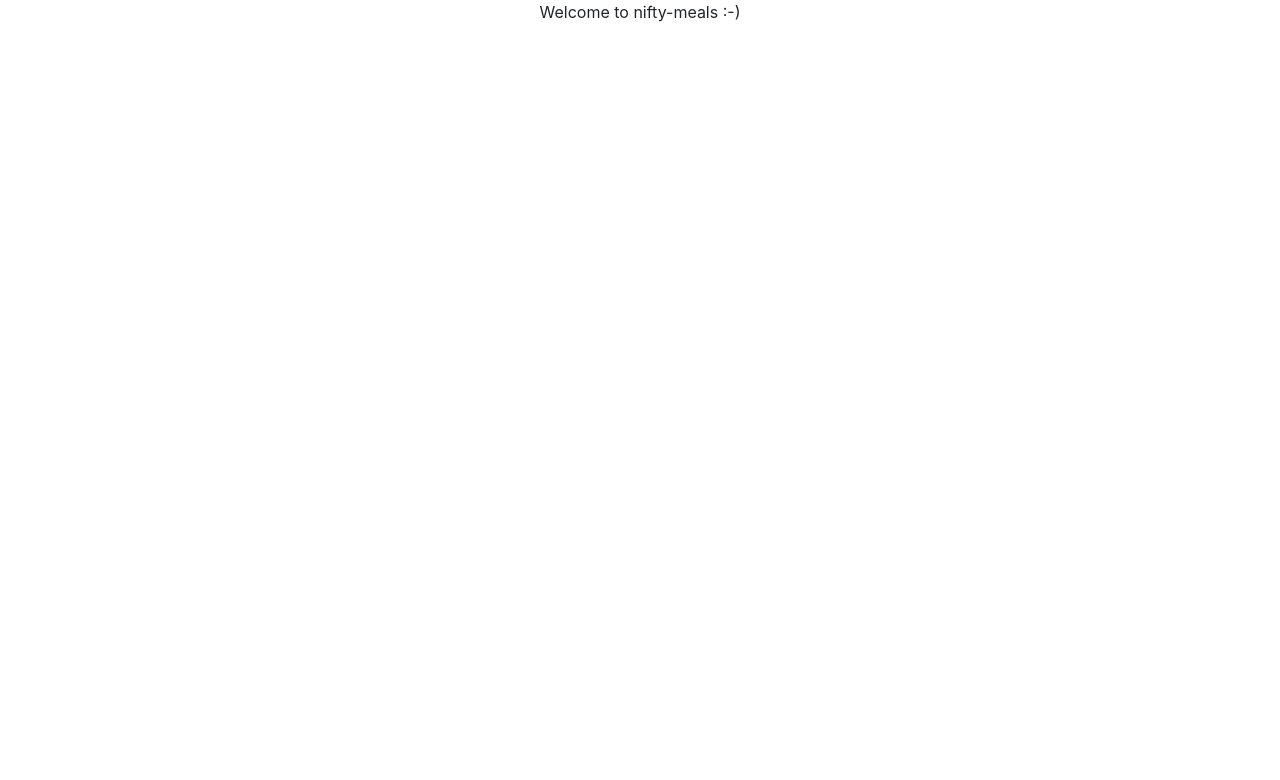
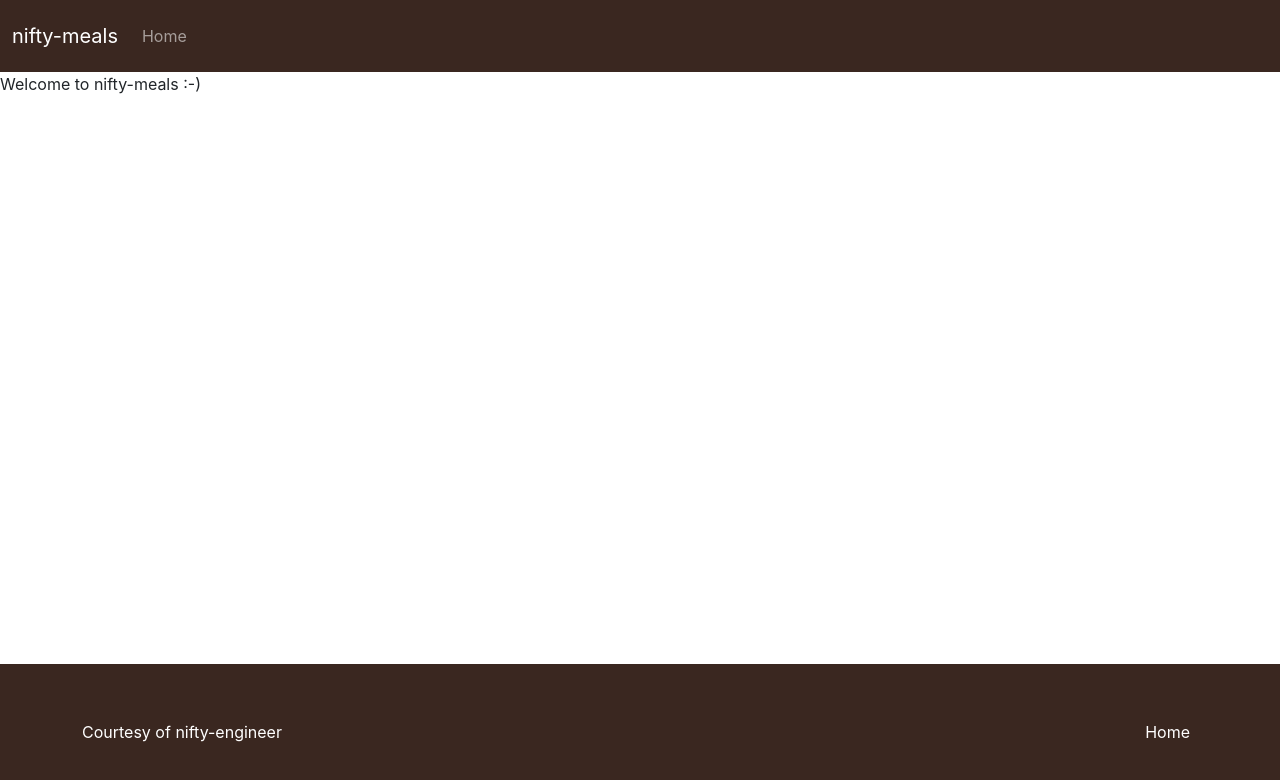
Before and after one commit to nifty-engineer/nifty-meals-frontend, a React (Create React App) app: page / in a window 1280 px wide. Shown: the top 780 px of the page. Built offline with nearby package versions, Linux system fonts and the light colour scheme.

Commit message:
display navbar and footer with homepage welcome message

```diff
--- a/package.json
+++ b/package.json
@@ -21,7 +21,7 @@
     "web-vitals": "^2.1.4"
   },
   "scripts": {
-    "start": "set HTTPS=true&&react-scripts start",
+    "start": "react-scripts start",
     "build": "react-scripts build",
     "test": "react-scripts test",
     "eject": "react-scripts eject"
--- a/src/App.css
+++ b/src/App.css
@@ -1,38 +1,12 @@
-.App {
-  text-align: center;
+:root {
+  --mainOpacity: rgba(0, 0, 0, 0.55);
 }
 
-.App-logo {
-  height: 40vmin;
-  pointer-events: none;
+.main-color {
+  background-color: #3a2720;
 }
 
-@media (prefers-reduced-motion: no-preference) {
-  .App-logo {
-    animation: App-logo-spin infinite 20s linear;
-  }
+.inactiveLink {
+  pointer-events: none;
+  cursor: default;
 }
-
-.App-header {
-  background-color: #282c34;
-  min-height: 100vh;
-  display: flex;
-  flex-direction: column;
-  align-items: center;
-  justify-content: center;
-  font-size: calc(10px + 2vmin);
-  color: white;
-}
-
-.App-link {
-  color: #61dafb;
-}
-
-@keyframes App-logo-spin {
-  from {
-    transform: rotate(0deg);
-  }
-  to {
-    transform: rotate(360deg);
-  }
-}
--- a/src/App.tsx
+++ b/src/App.tsx
@@ -1,13 +1,17 @@
 import React from "react";
-import { Route, Switch, useHistory } from "react-router-dom";
 import "./App.css";
-import { oktaConfig } from "./lib/oktaConfig";
-import { OktaAuth, toRelativeUrl } from "@okta/okta-auth-js";
-import { LoginCallback, Security } from "@okta/okta-react";
-import LoginWidget from "./Auth/LoginWidget";
+import { Navbar } from "./layouts/NavbarAndFooter/Navbar";
+import { Footer } from "./layouts/NavbarAndFooter/Footer";
+import { HomePage } from "./layouts/HomePage/HomePage";
 
 function App() {
-  return <div className="App">Welcome to nifty-meals :-)</div>;
+  return (
+    <div className="d-flex flex-column min-vh-100">
+      <Navbar />
+      <HomePage />
+      <Footer />
+    </div>
+  );
 }
 
 export default App;
--- a/src/index.tsx
+++ b/src/index.tsx
@@ -2,12 +2,13 @@ import React from "react";
 import ReactDOM from "react-dom/client";
 import "./index.css";
 import App from "./App";
+import { BrowserRouter } from "react-router-dom";
 
 const root = ReactDOM.createRoot(
   document.getElementById("root") as HTMLElement
 );
 root.render(
-  <React.StrictMode>
+  <BrowserRouter>
     <App />
-  </React.StrictMode>
+  </BrowserRouter>
 );
--- /dev/null
+++ b/src/layouts/HomePage/HomePage.tsx
@@ -0,0 +1,3 @@
+export const HomePage = () => {
+  return <div className="flex-grow-1">Welcome to nifty-meals :-)</div>;
+};
--- /dev/null
+++ b/src/layouts/NavbarAndFooter/Footer.tsx
@@ -0,0 +1,21 @@
+import { Link } from "react-router-dom";
+
+export const Footer = () => {
+  return (
+    <div className="main-color">
+      <footer
+        className="container d-flex flex-wrap
+                justify-content-between align-items-center py-5 main-color"
+      >
+        <p className="col-md-4 mb-0 text-white">Courtesy of nifty-engineer</p>
+        <ul className="nav navbar-dark col-md-4 justify-content-end">
+          <li className="nav-item">
+            <Link to="/home" className="nav-link px-2 text-white">
+              Home
+            </Link>
+          </li>
+        </ul>
+      </footer>
+    </div>
+  );
+};
--- /dev/null
+++ b/src/layouts/NavbarAndFooter/Navbar.tsx
@@ -0,0 +1,31 @@
+import { NavLink } from "react-router-dom";
+
+export const Navbar = () => {
+  return (
+    <nav className="navbar navbar-expand-lg navbar-dark main-color py-3">
+      <div className="container-fluid">
+        <span className="navbar-brand">nifty-meals</span>
+        <button
+          className="navbar-toggler"
+          type="button"
+          data-bs-toggle="collapse"
+          data-bs-target="#navbarNavDropdown"
+          aria-controls="navbarNavDropdown"
+          aria-expanded="false"
+          aria-label="Toggle Navigation"
+        >
+          <span className="navbar-toggler-icon"></span>
+        </button>
+        <div className="collapse navbar-collapse" id="navbarNavDropdown">
+          <ul className="navbar-nav">
+            <li className="nav-item">
+              <NavLink className="nav-link" to="/home">
+                Home
+              </NavLink>
+            </li>
+          </ul>
+        </div>
+      </div>
+    </nav>
+  );
+};
```
